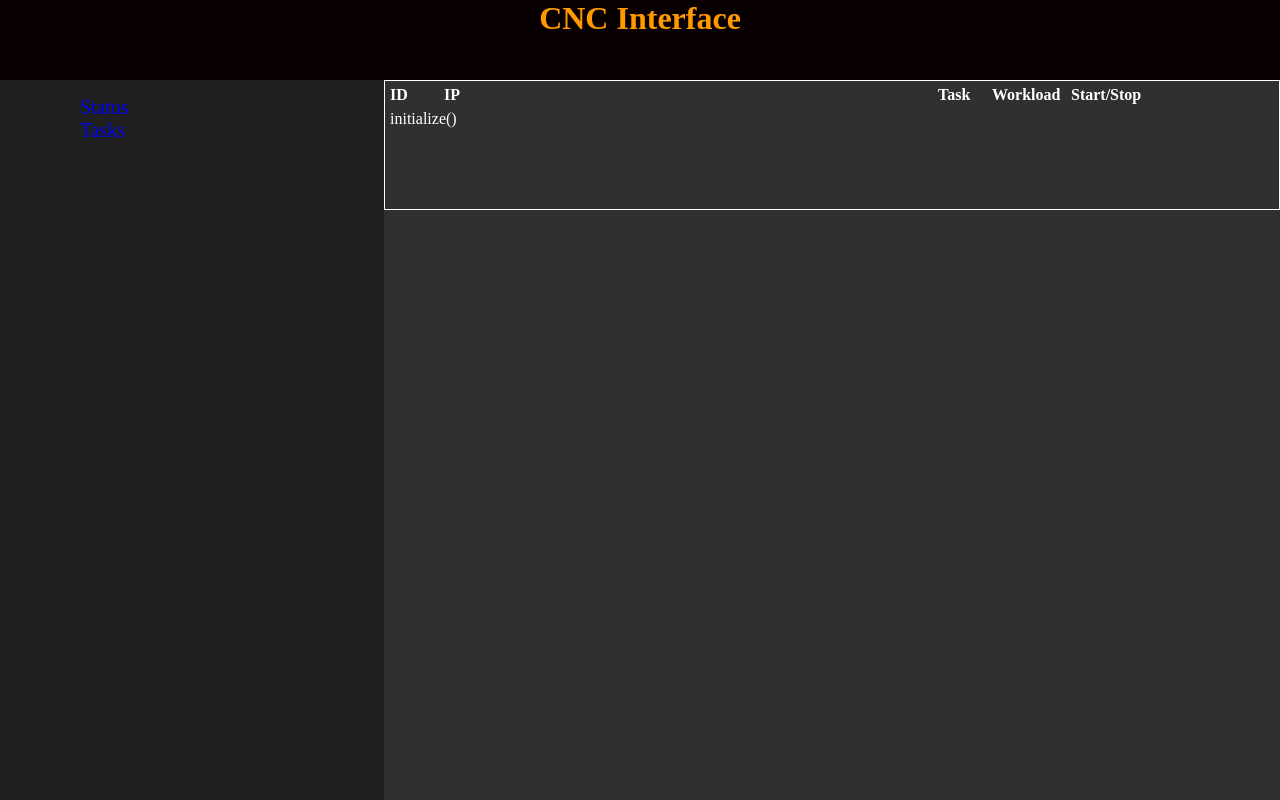
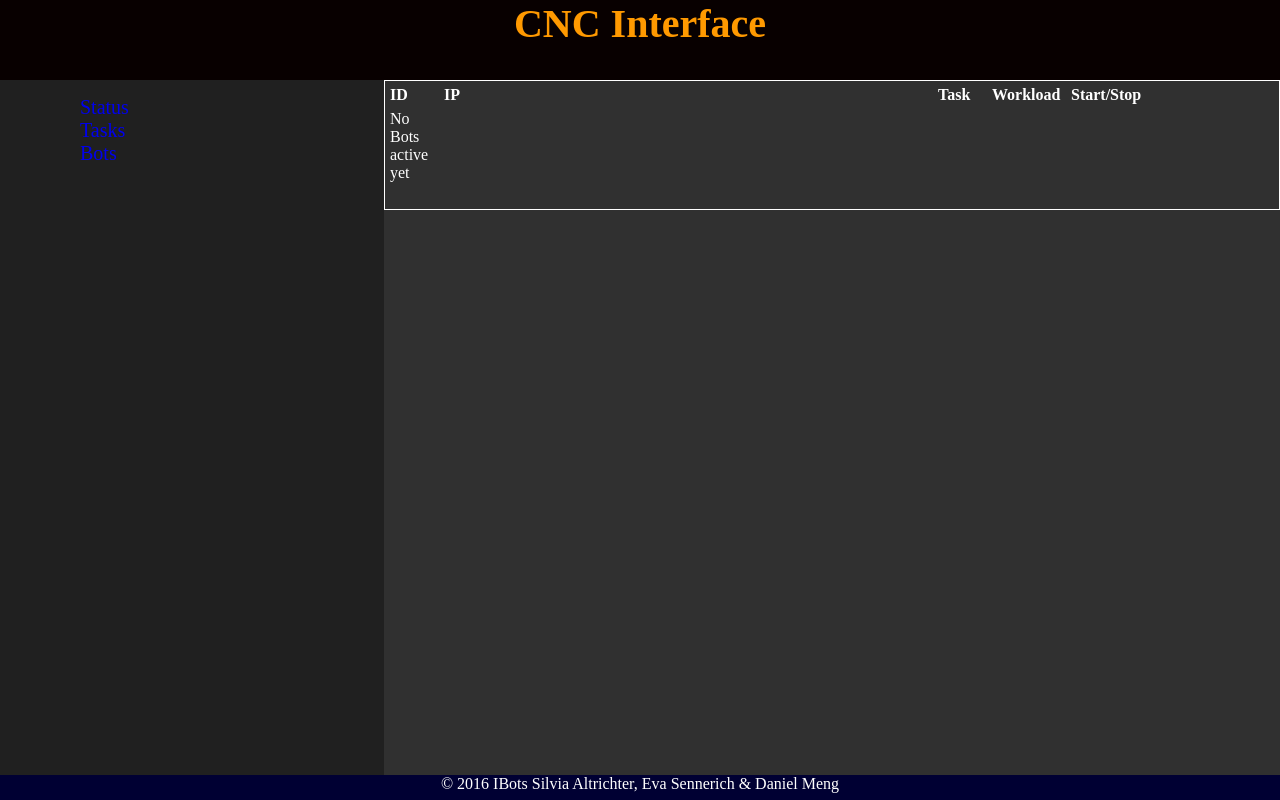
Before and after one commit to toadette77/Boilerplate, a plain HTML site: page Daniels Testfabrik/CNCInterface.html in a window 1280 px wide. Both pictures are taken after a click on the link "Status". Drawn offline with Linux system fonts and the light colour scheme; no server answers.

Commit message:
koa node.js

```diff
--- a/Daniels Testfabrik/CNCInterface.html
+++ b/Daniels Testfabrik/CNCInterface.html
@@ -4,6 +4,7 @@
  <script src="./design/init.js"></script>
  <script src="./design/toggle.js"></script>
  <script src="./design/sorttable.js"></script>
+ <script src="./design/send.js"></script>
 
     <title>CNC-Interface</title>
     <link rel="stylesheet" href="./design/index.css">
@@ -11,7 +12,7 @@
   </head>
   <body>
     <header>
-      <h1>CNC Interface</h1>
+      <a href><h1>CNC Interface</h1></a>
     </header>
 
     <aside>
@@ -19,6 +20,7 @@
         <ul>
         <li><a href="#status"onclick="initialize()">Status</a></li>
         <li><a href="#tasks">Tasks</a></li>
+		<li><a href="#bots">Bots</a></li>
         </ul>
       </menu>
     </aside>
@@ -37,7 +39,7 @@
           </thead>
         <tbody>
           <tr>
-          <td colspan="5">initialize()</td>
+          <td colspan="5">No Bots active yet</td>
         </tr>
         </tbody>
 
@@ -48,20 +50,24 @@
 
 
       <section id="tasks">
-         <form action="senden.html" id="form_2">
+         <form onclick="sendFormular()" id="form_2">
             <label id="h2" form="form_2">Botinput</label>
             <label for="id">ID</label>
             <input type="hash-md5""hash-sha256" id="id" maxlength="9">
             <label for="type">Type</label>
             <input type="hash-md5""hash-sha256" id="type" maxlength="9">
             <label for="data">Data</label>
-            <input type=""hash-md5""hash-sha256"" id="data" maxlength="40">
+            <input type="hash-md5" "hash-sha256" id="data" maxlength="40">
             <button type="reset">Eingaben zurücksetzen</button>
             <button type="submit">Eingaben absenden</button>
           </form>
       </section>
+
+	  <section id="bots">
+	  Not yet implemented
+	  </section>
     </main>
 	<footer>
-	&copy blalalalala
+	&copy; 2016 IBots Silvia Altrichter, Eva Sennerich & Daniel Meng
 	</footer>
 	</html>
--- a/Daniels Testfabrik/Design/index.css
+++ b/Daniels Testfabrik/Design/index.css
@@ -151,3 +151,12 @@ h1{
             td:nth-child(5){
               width: 75px;
             }
+			footer{
+				position:absolute;
+				bottom: 0px;
+				text-align:center;
+				height:25px;
+				width:100%;
+				background-color:#000033;
+				left:0px;
+			}
--- a/Daniels Testfabrik/Design/init.js
+++ b/Daniels Testfabrik/Design/init.js
@@ -26,4 +26,4 @@ var initialize = setInterval(function() {
 	};
 
 	xhr.send(null);
-},5000);
+},10000);
```
Also changed, not shown: Daniels Testfabrik/Design/send.js (added).
